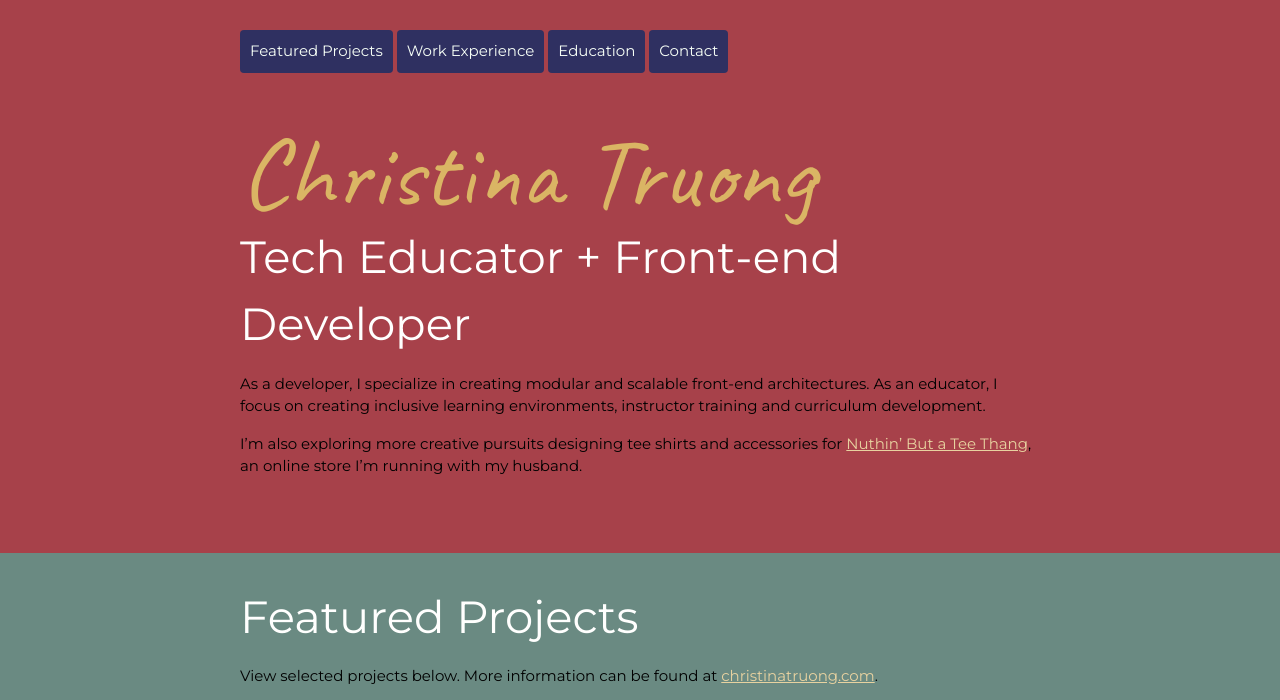
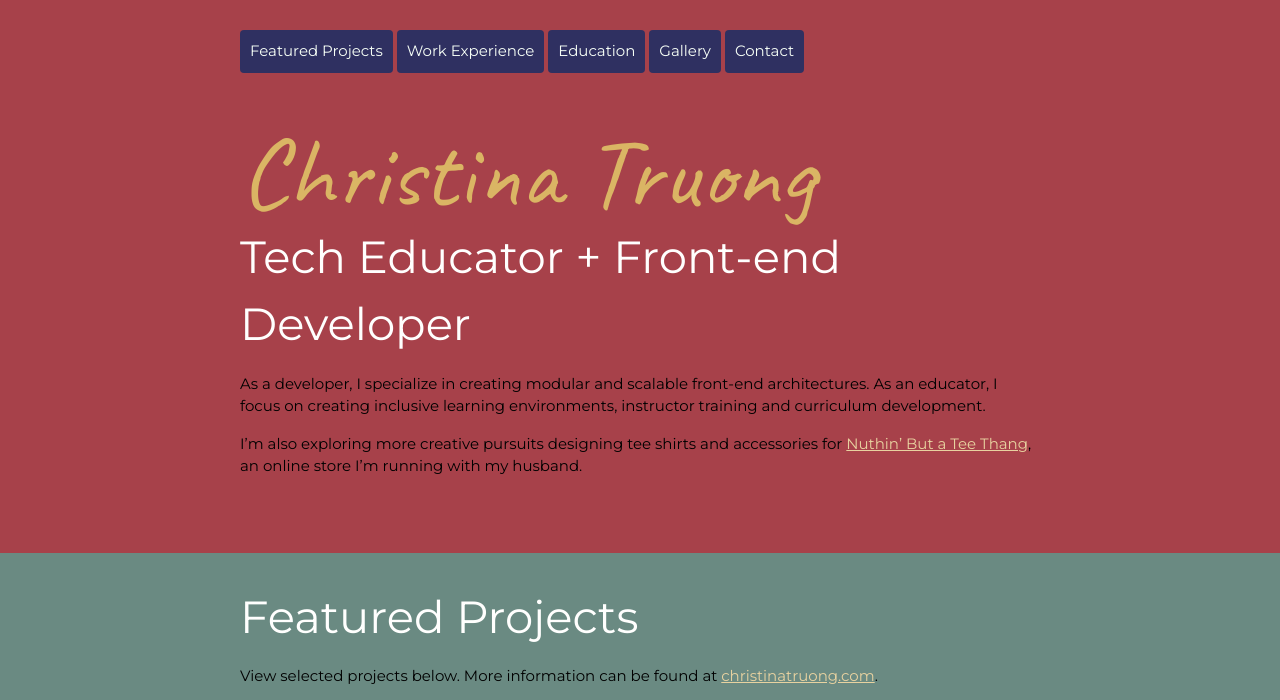
Before and after one commit to TheHagueUniversity/css-basic-challenge-ananyamadhur, a plain HTML site: page Challenge2_CSS_Basics/index.html in a window 1280 px wide. Shown: the top 700 px of the page. Drawn offline with Linux system fonts and the light colour scheme.

Commit message:
Challenge completed

```diff
--- a/Challenge2_CSS_Basics/index.html
+++ b/Challenge2_CSS_Basics/index.html
@@ -15,6 +15,7 @@
             <a class="btn" href="#fp">Featured Projects</a>
             <a class="btn" href="work%20experience.html">Work Experience</a>
             <a class="btn" href="#e">Education</a>
+            <a class="btn" href="#g">Gallery</a>
             <a class="btn" href="#c">Contact</a>
 
           <h1>Christina Truong</h1>
```
Also changed, not shown: 2 other files.
